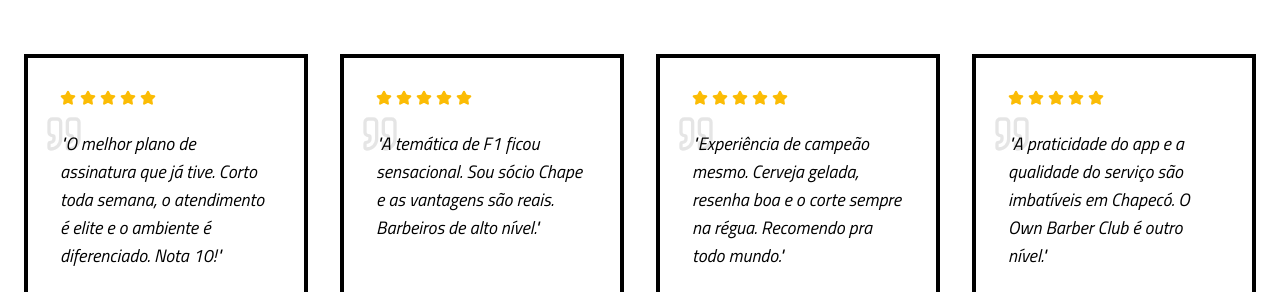
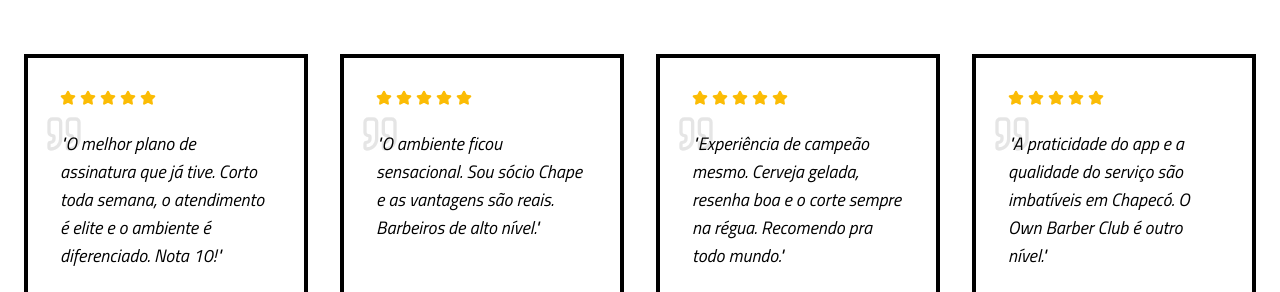
Before and after one commit to ownbarberclub-source/ownbarberclub, a React (Vite) app: page / in a window 1280 px wide. Shown: the part 9940-10232 px from the top of the page. Built offline with nearby package versions, Linux system fonts and the light colour scheme.

Commit message:
fix: update google reviews link and remove F1 mentions from text

```diff
--- a/src/App.tsx
+++ b/src/App.tsx
@@ -664,7 +664,7 @@ export default function App() {
               },
               {
                 name: "Marcos Vinicius",
-                text: "A temática de F1 ficou sensacional. Sou sócio Chape e as vantagens são reais. Barbeiros de alto nível.",
+                text: "O ambiente ficou sensacional. Sou sócio Chape e as vantagens são reais. Barbeiros de alto nível.",
                 initials: "MV"
               },
               {
@@ -711,12 +711,17 @@ export default function App() {
           </div>
 
           <div className="mt-20 text-center">
-            <div className="inline-flex items-center gap-4 bg-black text-white px-8 py-4 border-4 border-black font-display text-2xl uppercase italic tracking-tighter hover:bg-brand transition-colors cursor-pointer">
+            <a
+              href="https://www.google.com/search?q=OWN+BARBER+CLUB"
+              target="_blank"
+              rel="noopener noreferrer"
+              className="inline-flex items-center gap-4 bg-black text-white px-8 py-4 border-4 border-black font-display text-2xl uppercase italic tracking-tighter hover:bg-brand transition-colors cursor-pointer"
+            >
               <span className="w-8 h-8 rounded-full bg-white flex items-center justify-center">
                 <span className="text-black font-black text-xs not-italic">G</span>
               </span>
               Ver todas as avaliações no Google
-            </div>
+            </a>
           </div>
         </div>
       </section>
```
